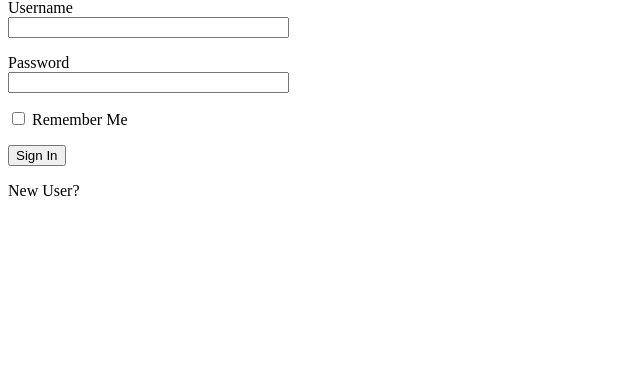
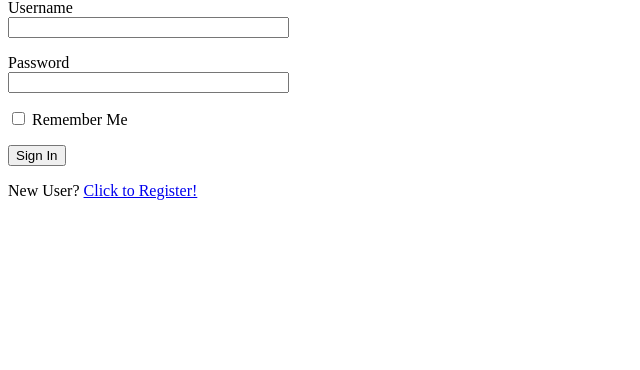
Before and after one commit to michaelmensa/flask-mega_project-tutorial, a Flask app: page /login in a window 1280 px wide. Shown: the part 117-487 px from the top of the page, without its empty margins (0-640 px from the left). Run offline with Flask 3, Linux system fonts and the light colour scheme.

Commit message:
modified to show link to register

```diff
--- a/microblog/app/templates/login.html
+++ b/microblog/app/templates/login.html
@@ -21,5 +21,5 @@
         <p>{{ form.remember_me() }} {{ form.remember_me.label }}</p>
         <p>{{ form.submit() }}</p>
     </form>
-    <p>New User? <a href="{{ url_for('register') }}"Click to Register!></a></p>
+    <p>New User? <a href="{{ url_for('register') }}">Click to Register!</a></p>
 {% endblock %}
```
